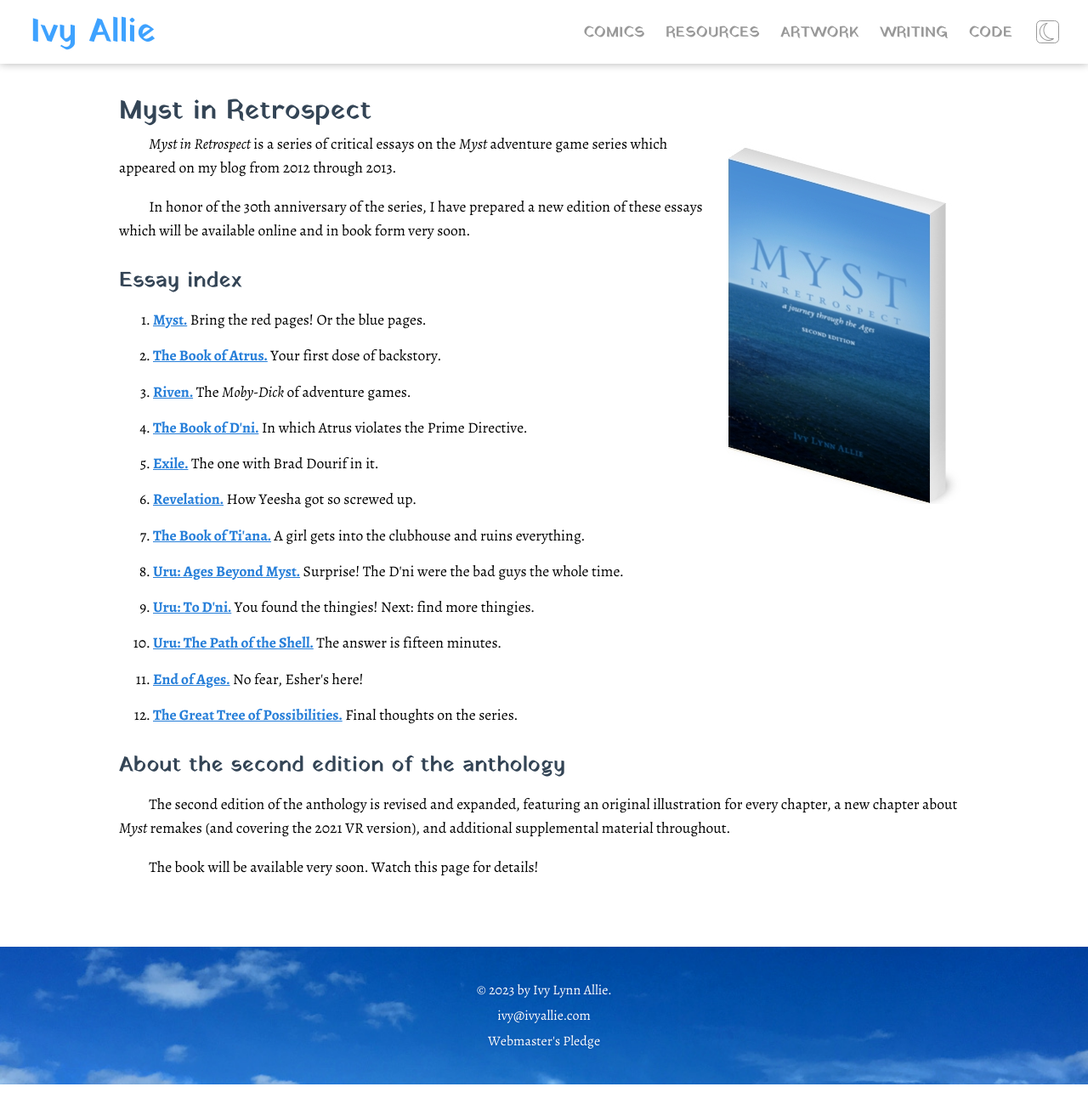
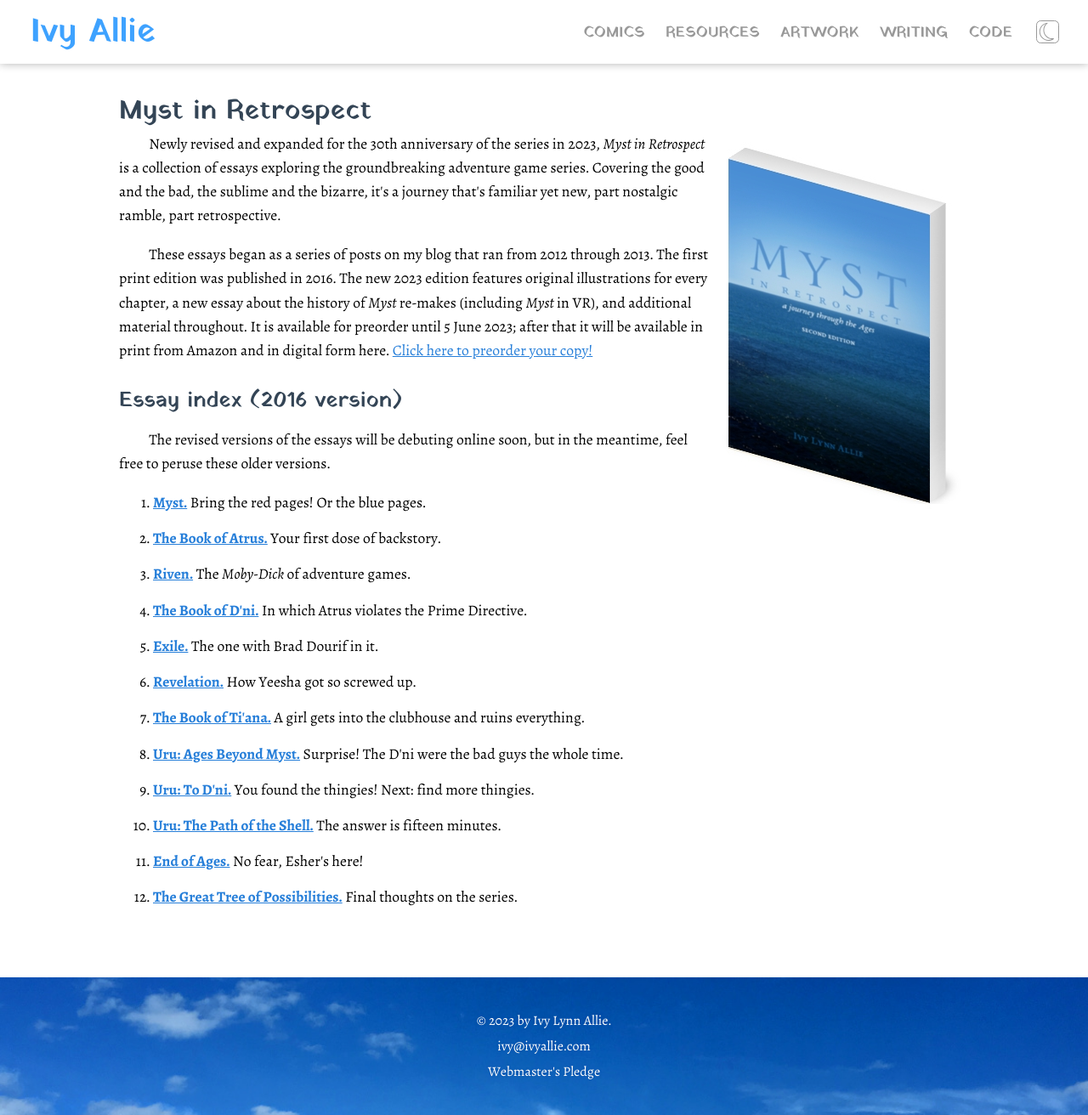
Before and after one commit to ivyallie/ivyallie.github.io, a Jekyll site: the page built from myst/index.html, in a window 1280 px wide and 1312 px high. Shown: the whole window at 85% size. Built offline with Jekyll 4.4.1, drawn with Linux system fonts in a browser that asks for light colours.

Commit message:
Opened preorders for Myst in Retrospect reissue

```diff
--- a/myst/index.html
+++ b/myst/index.html
@@ -4,11 +4,15 @@
 categories: [videogames]
 ---
 <img src="/assets/images/myst/mystebook.jpg" style="float:right;" class="disposable"/>
-<p><em>Myst in Retrospect</em> is a series of critical essays on the <em>Myst</em> adventure game series which appeared on my blog from 2012 through 2013.</p>
-<p>In honor of the 30th anniversary of the series, I have prepared a new edition of these essays which will be available online and in book form very soon.</p>
+<p>Newly revised and expanded for the 30th anniversary of the series in 2023, <em>Myst in Retrospect</em> is a collection of essays exploring the groundbreaking adventure game series.
+Covering the good and the bad, the sublime and the bizarre, it's a journey that's familiar yet new, part nostalgic ramble, part retrospective.</p>
 
-<h2>Essay index</h2>
+<p>These essays began as a series of posts on my blog that ran from 2012 through 2013. The first
+print edition was published in 2016. The new 2023 edition features original illustrations for every chapter, a new essay about the history of <em>Myst</em> re-makes (including <em>Myst</em> in VR), and additional material throughout. It is available for preorder until 5 June 2023; after that it will be available in print from Amazon and in digital form here. <a href="https://ivylynnallie.gumroad.com/l/btkbc">Click here to preorder your copy!</a>
 
+<h2>Essay index (2016 version)</h2>
+<p>The revised versions of the essays will be debuting online soon, but in the meantime, feel free
+to peruse these older versions.</p>
 <ol class="title-index">
     <li><a href="./myst">Myst.</a>  Bring the red pages! Or the blue pages.</li>
     <li><a href="./atrus">The Book of Atrus.</a> Your first dose of backstory.</li>
@@ -23,11 +27,3 @@
     <li><a href="./endofages">End of Ages.</a> No fear, Esher's here!</li>
     <li><a href="./conclusion">The Great Tree of Possibilities.</a> Final thoughts on the series.</li>
 </ol>
-
-
-
-<h2 style="clear:both;">About the second edition of the anthology</h2>
-<p>The second edition of the anthology is revised and expanded, featuring an original illustration for every chapter,
-a new chapter about <em>Myst</em> remakes (and covering the 2021 VR version), and additional supplemental material
-throughout.</p>
-<p>The book will be available very soon. Watch this page for details!</p>
```
Also changed, not shown: hexagonbooks.html (+5 -3 lines).
